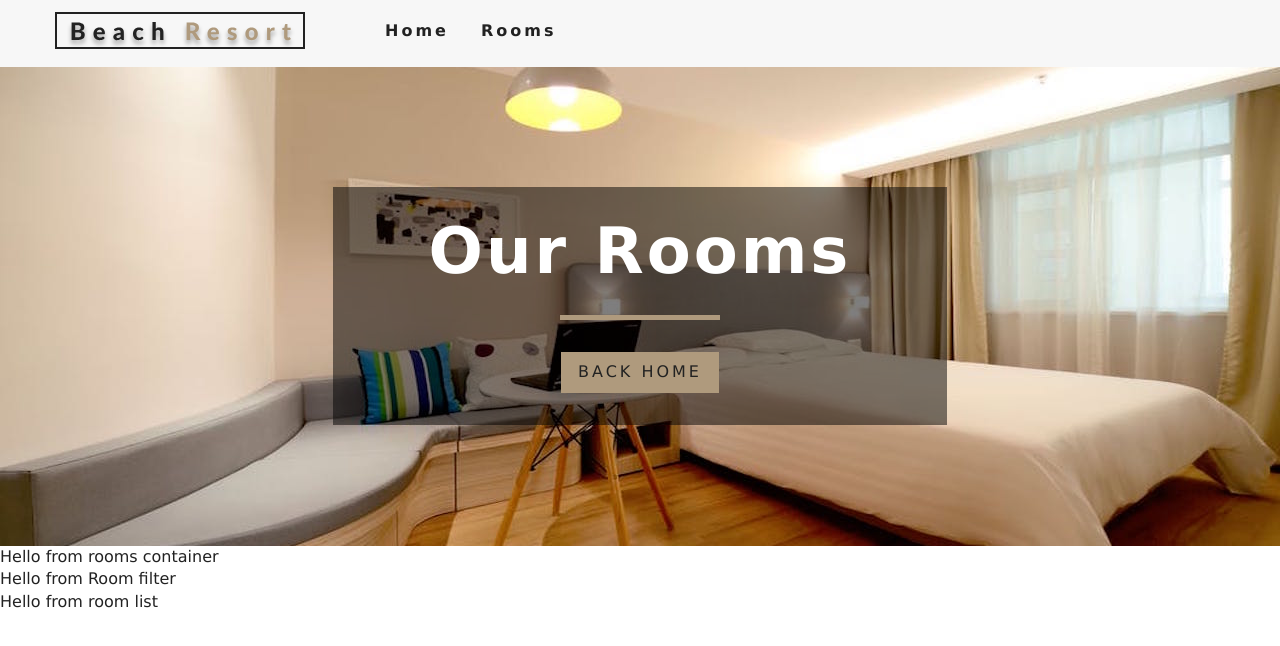
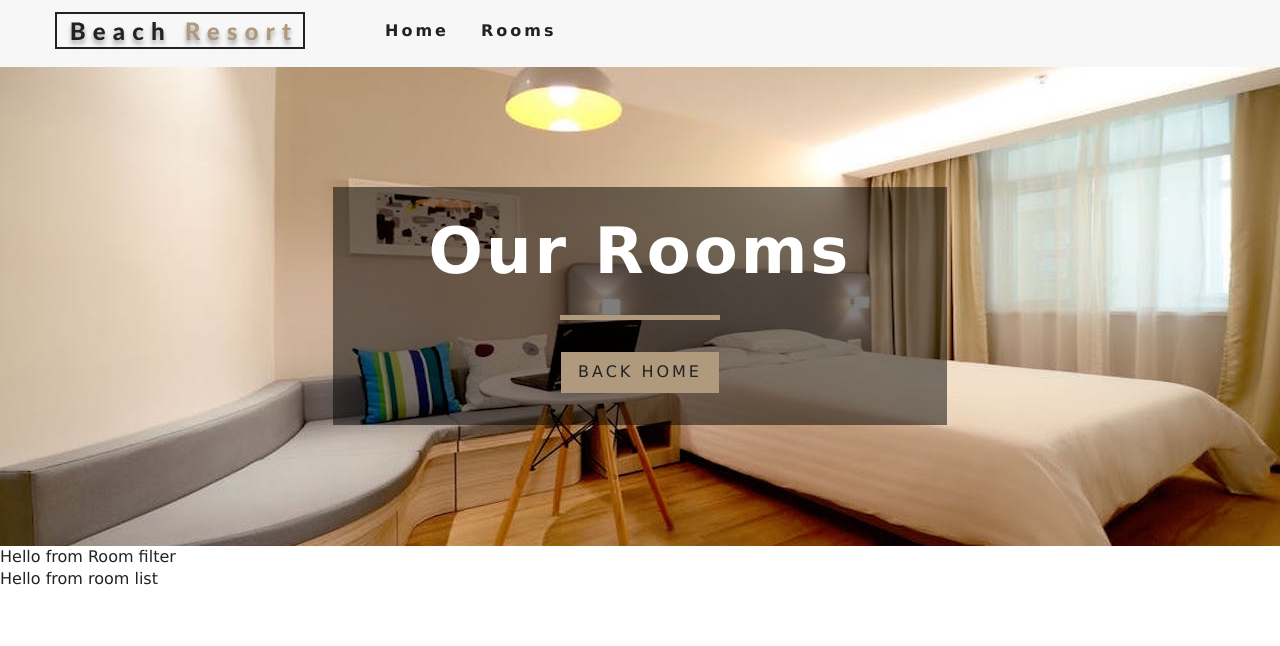
Before and after one commit to DebayoTomisin/Beach-Resort-Project, a React (Create React App) app: page /rooms in a window 1280 px wide. Shown: the top 646 px of the page. Built offline with nearby package versions, Linux system fonts and the light colour scheme.

Commit message:
higher order component with context

```diff
--- a/src/components/RoomsContainer.js
+++ b/src/components/RoomsContainer.js
@@ -1,13 +1,28 @@
 import React from 'react'
 import RoomFilter from './RoomFilter'
 import RoomList from './RoomList'
+import { RoomConsumer } from "../context"
+import Loading from "./Loading"
 
 export default function RoomsContainer() {
   return (
-    <div>
-      Hello from rooms container
-      <RoomFilter/>
-      <RoomList/>
-    </div>
+    //instead of using this method, higher order components can be used as found in the cotext.js file
+    <RoomConsumer>
+      {
+        (value) => {
+          const { loading, sortedRooms, rooms} = value
+          if(loading){
+            return <Loading/>
+          }
+          return(
+            <div>
+              <RoomFilter rooms={rooms}/>
+              <RoomList rooms={sortedRooms}/>
+            </div>
+          )
+        }
+      }
+    </RoomConsumer>
+
   )
 }
```
